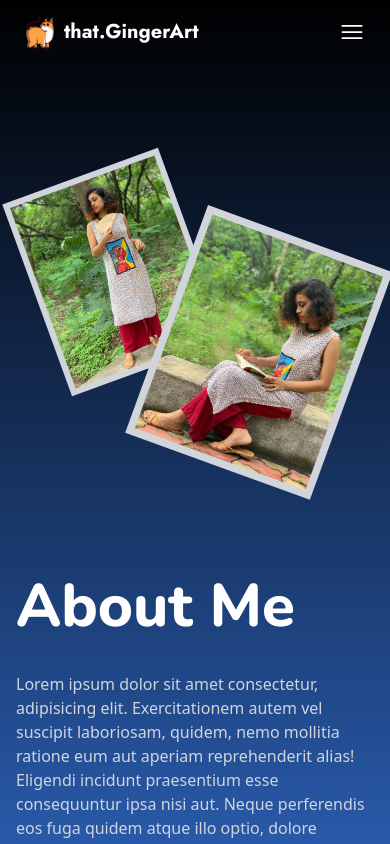
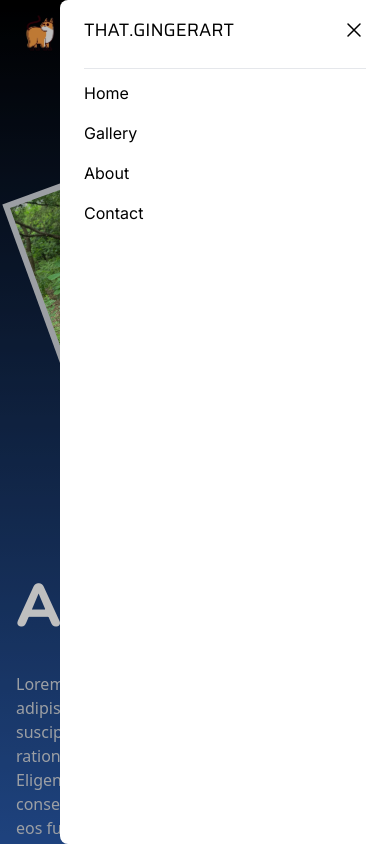
Before and after one commit to Rutvik-R/WebHunter-GWOC, a Next.js app: page /about in a window 390 px wide. Both pictures are taken after a click on the element 352 px from the left and 32 px from the top of the page. Built offline with nearby package versions, Linux system fonts and the light colour scheme; what tailwind-scroll-behavior would draw is missing.

Commit message:
Mobile Menu Done

```diff
--- a/atoms/modalAtom.ts
+++ b/atoms/modalAtom.ts
@@ -4,3 +4,8 @@ export const modalState = atom({
   key: "modalState",
   default: false,
 });
+
+export const menuState = atom({
+  key: "menuState",
+  default: false,
+});
--- a/components/Header.tsx
+++ b/components/Header.tsx
@@ -1,11 +1,19 @@
 import { Roboto, Nunito, Jost } from "@next/font/google";
 import { Bars3Icon } from "@heroicons/react/24/solid";
 import Link from "next/link";
+import { menuState } from "@/atoms/modalAtom";
+import { useRecoilState } from "recoil";
 const saira = Roboto({ weight: "700", subsets: ["latin"] });
 const nunito = Nunito({ weight: "500", subsets: ["latin"] });
 const jost = Jost({ weight: "700", subsets: ["latin"] });
 
 function Header() {
+  const [showMenu, setShowMenu] = useRecoilState(menuState);
+
+  const handleOpen = () => {
+    setShowMenu(true);
+  };
+
   return (
     <header className="flex items-center bg-transparent w-full h-16 md:px-4 lg:px-16 md:h-20 z-[100000]">
       <div className={`p-4 flex items-center ${jost.className}`}>
@@ -32,7 +40,10 @@ function Header() {
           </li>
         </ul>
       </div>
-      <div className="ml-auto mr-6 cursor-pointer md:hidden">
+      <div
+        className="ml-auto mr-6 cursor-pointer md:hidden"
+        onClick={handleOpen}
+      >
         <Bars3Icon className="w-7 h-7 text-white" />
       </div>
     </header>
--- /dev/null
+++ b/components/Menu.tsx
@@ -0,0 +1,75 @@
+import { ArrowDownTrayIcon, XMarkIcon } from "@heroicons/react/24/outline";
+import Link from "next/link";
+import { Inter, Saira } from "@next/font/google";
+import { useRecoilState } from "recoil";
+import { menuState } from "../atoms/modalAtom";
+import { AnimatePresence, motion } from "framer-motion";
+const roboto = Inter({
+  weight: ["400"],
+  subsets: ["latin"],
+});
+const saira = Saira({
+  weight: ["400"],
+  subsets: ["latin"],
+});
+
+function Menu() {
+  const [showMenu, setShowMenu] = useRecoilState(menuState);
+  const handleClose = (e: any) => {
+    setShowMenu(false);
+  };
+  return (
+    <div
+      className="fixed w-screen h-screen bg-[black]/25 lg:hidden z-[1000000000]"
+      onClick={handleClose}
+    >
+      <AnimatePresence>
+        <motion.div
+          key="modal4"
+          className="absolute h-screen w-[330px] bg-white rounded-l-lg right-0 p-4 px-6 flex flex-col"
+          onClick={(e) => e.stopPropagation()}
+          initial={{ right: "-350px", opacity: 0 }}
+          animate={{ right: 0, opacity: 1 }}
+          exit={{ right: "-350px", opacity: 0 }}
+        >
+          <header className="flex justify-between items-center pb-6">
+            <h2 className={`text-black text-lg uppercase ${saira.className}`}>
+              that.GingerArt
+            </h2>
+            <XMarkIcon
+              className="w-6 h-6 cursor-pointer"
+              onClick={handleClose}
+            />
+          </header>
+          <hr />
+          <div
+            className={`flex flex-col py-3 space-y-4 flex-1 ${roboto.className}`}
+          >
+            <a className="linkMenu">
+              <Link href="/" onClick={handleClose}>
+                Home
+              </Link>
+            </a>
+            <a className="linkMenu">
+              <Link href="/gallery" onClick={handleClose}>
+                Gallery
+              </Link>
+            </a>
+            <a className="linkMenu">
+              <Link href="/about" onClick={handleClose}>
+                About
+              </Link>
+            </a>
+            <a className="linkMenu">
+              <Link href="/contact" onClick={handleClose}>
+                Contact
+              </Link>
+            </a>
+          </div>
+        </motion.div>
+      </AnimatePresence>
+    </div>
+  );
+}
+
+export default Menu;
--- a/components/Testimonial.tsx
+++ b/components/Testimonial.tsx
@@ -14,7 +14,7 @@ function Testimonial() {
         Testimonials
       </h1>
       <div className="lg:flex-grow lg:flex justify-evenly items-center">
-        <div className="bg-gray-300/60 lg:h-96 lg:w-72 h-96 w-72 md:h-80 md:w-96 flex flex-col items-center max-lg:mt-11 max-lg:mb-20 rounded-xl">
+        <div className="bg-gray-300/60 lg:h-96 lg:w-72 h-96 w-72 md:h-80 md:w-96 flex flex-col items-center max-lg:mt-11 max-lg:mb-20 rounded-xl shadowed">
           <img
             src="/logo.jpg"
             alt=""
@@ -27,7 +27,7 @@ function Testimonial() {
             expedita unde provident molestiae voluptates.
           </p>
         </div>
-        <div className="bg-gray-300/60 lg:h-96 lg:w-72 h-96 w-72 md:h-80 md:w-96 flex flex-col items-center max-lg:mt-11 max-lg:mb-20 rounded-xl">
+        <div className="bg-gray-300/60 lg:h-96 lg:w-72 h-96 w-72 md:h-80 md:w-96 flex flex-col items-center max-lg:mt-11 max-lg:mb-20 rounded-xl shadowed">
           <img
             src="/logo.jpg"
             alt=""
@@ -40,7 +40,7 @@ function Testimonial() {
             repudiandae dolore incidunt at?
           </p>
         </div>
-        <div className="bg-gray-300/60 lg:h-96 lg:w-72 h-96 w-72 md:h-80 md:w-96 flex flex-col items-center max-lg:mt-11 max-lg:mb-20 rounded-xl">
+        <div className="bg-gray-300/60 lg:h-96 lg:w-72 h-96 w-72 md:h-80 md:w-96 flex flex-col items-center max-lg:mt-11 max-lg:mb-20 rounded-xl shadowed">
           <img
             src="/logo.jpg"
             alt=""
--- a/pages/about.tsx
+++ b/pages/about.tsx
@@ -1,13 +1,19 @@
+import { menuState } from "@/atoms/modalAtom";
 import Header from "@/components/Header";
+import Menu from "@/components/Menu";
 import Testimonial from "@/components/Testimonial";
 import { Nunito } from "@next/font/google";
+import { useRecoilState } from "recoil";
 const nunito = Nunito({ weight: "800", subsets: ["latin"] });
 
 export default function Home() {
+  const [showMenu, setShowMenu] = useRecoilState(menuState);
   return (
+    <>
       <div className="snap-y h-screen w-screen overflow-scroll bg-black">
         <div className="md:h-screen w-screen bg-gradient-to-t from-blue-500 flex flex-col lg:snap-start">
           <Header />
+          {showMenu && <Menu />}
           <div className="flex flex-grow items-center flex-col md:flex-row">
             <div className="lg:w-1/2 w-full h-[30rem] relative flex justify-center items-center">
               <div className="absolute bg-gray-300 p-2.5 -rotate-[20deg] -ml-40 -mt-16 lg:scale-90 scale-[0.6]">
@@ -39,18 +45,19 @@ export default function Home() {
                 dignissimos magni. Eius incidunt minus dolorum ipsa earum vitae,
                 saepe consequatur officiis dolorem. Dignissimos, ea quisquam
                 ratione minima ipsum quibusdam harum autem ab sit quia dolorem
-              suscipit voluptatibus debitis, cumque quae sunt architecto beatae
-              veniam quod laudantium voluptate ullam! Cupiditate repellat
-              repudiandae voluptatibus. Reiciendis odit molestiae excepturi
-              obcaecati cum corrupti atque veritatis minus nihil? Minus
-              similique debitis rem distinctio saepe, voluptatem nam, labore
-              neque iure quod dolores, inventore quis mollitia aut natus?
-              Adipisci!
+                suscipit voluptatibus debitis, cumque quae sunt architecto
+                beatae veniam quod laudantium voluptate ullam! Cupiditate
+                repellat repudiandae voluptatibus. Reiciendis odit molestiae
+                excepturi obcaecati cum corrupti atque veritatis minus nihil?
+                Minus similique debitis rem distinctio saepe, voluptatem nam,
+                labore neque iure quod dolores, inventore quis mollitia aut
+                natus? Adipisci!
               </p>
             </div>
           </div>
         </div>
         <Testimonial />
       </div>
+    </>
   );
 }
--- a/pages/contact.tsx
+++ b/pages/contact.tsx
@@ -2,8 +2,12 @@ import Header from "@/components/Header";
 import React, { useRef } from "react";
 import emailjs from "@emailjs/browser";
 import ContactComponent from "../components/Contact";
+import { menuState } from "@/atoms/modalAtom";
+import { useRecoilState } from "recoil";
+import Menu from "@/components/Menu";
 
 export default function App() {
+  const [showMenu, setShowMenu] = useRecoilState(menuState);
   return (
     <>
       <div className="container1 overflow-hidden w-screen h-screen">
@@ -214,6 +218,7 @@ export default function App() {
             <ContactComponent />
           </div>
         </div>
+        {showMenu && <Menu />}
       </div>
     </>
   );
--- a/pages/gallery.tsx
+++ b/pages/gallery.tsx
@@ -1,7 +1,11 @@
+import { menuState } from "@/atoms/modalAtom";
 import Header from "@/components/Header";
+import Menu from "@/components/Menu";
 import React from "react";
+import { useRecoilState } from "recoil";
 import styles from "../styles/Gallary.module.css";
 function Gallary() {
+  const [showMenu, setShowMenu] = useRecoilState(menuState);
   return (
     <div className="flex flex-col bg-black">
       <Header />
@@ -76,6 +80,7 @@ function Gallary() {
           </li>
         </ul>
       </div>
+      {showMenu && <Menu />}
     </div>
   );
 }
--- a/pages/index.tsx
+++ b/pages/index.tsx
@@ -7,6 +7,9 @@ import LastContainer from "../components/LastContainer";
 import { Satisfy } from "@next/font/google";
 import Wavy from "@/components/wavy";
 import RequestModal from "../components/RequestModal";
+import { useRecoilState } from "recoil";
+import { menuState } from "@/atoms/modalAtom";
+import Menu from "@/components/Menu";
 
 const satisfy = Satisfy({
   weight: "400",
@@ -15,6 +18,7 @@ const satisfy = Satisfy({
 
 export default function Home() {
   const mainRef = useRef<HTMLDivElement>(null);
+  const [showMenu, setShowMenu] = useRecoilState(menuState);
 
   // useEffect(() => {
   //   if (mainRef.current && window.innerWidth > 768) {
@@ -51,6 +55,7 @@ export default function Home() {
             </div>
             <LastContainer />
           </div>
+          {showMenu && <Menu />}
         </main>
       </div>
     </>
```
Lines whose indentation alone changed are shown as unchanged.
